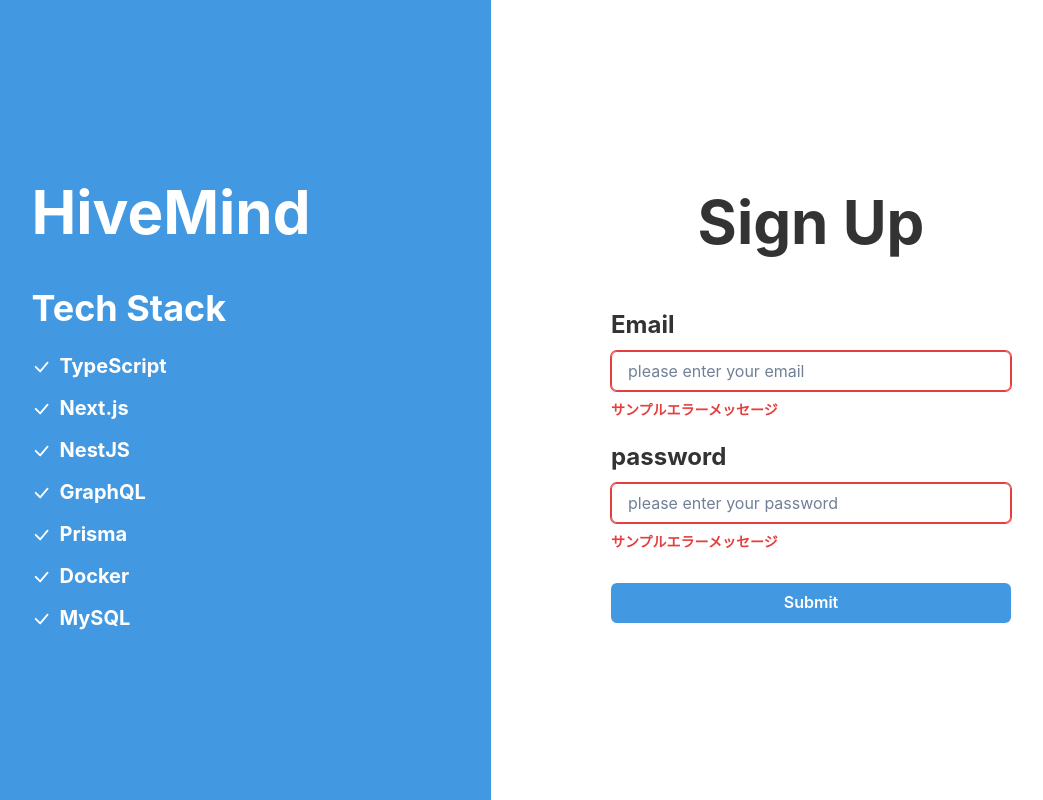
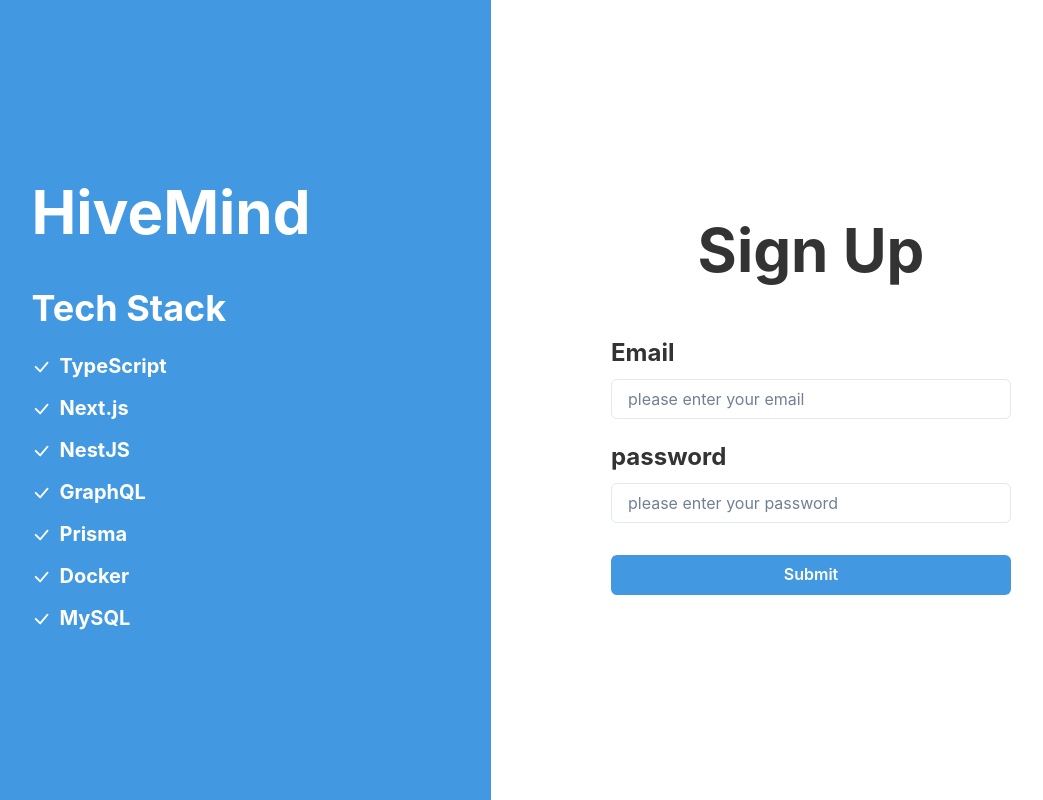
Before and after one commit to Naoya-abe/graphql-sns-front, a Next.js app: page /signup in a window 1280 px wide. Shown: the whole page, without its empty margins (149-1192 px from the left). Built offline with nearby package versions, Linux system fonts and the light colour scheme.

Commit message:
Added react-hook-form

```diff
--- a/src/pages/signup/index.tsx
+++ b/src/pages/signup/index.tsx
@@ -13,14 +13,23 @@ import {
   Text,
 } from '@chakra-ui/react';
 import { BsCheckLg } from 'react-icons/bs';
-import { useForm } from 'react-hook-form';
+import { SubmitHandler, useForm } from 'react-hook-form';
+import { yupResolver } from '@hookform/resolvers/yup';
+import { SignupFormData, signupFormValidateSchema } from '@/types/signup';
 
 const SignUp: NextPage = () => {
   const {
     formState: { errors, isSubmitting },
     handleSubmit,
     register,
-  } = useForm();
+  } = useForm<SignupFormData>({
+    resolver: yupResolver(signupFormValidateSchema),
+  });
+
+  const onSubmit: SubmitHandler<SignupFormData> = (data) => {
+    console.log(data);
+  };
+
   return (
     <Flex>
       <Center w="50vw" h="100vh" bgColor="blue.400" flexDirection="column">
@@ -81,43 +90,39 @@ const SignUp: NextPage = () => {
         <Text fontSize="6xl" as="b" color="blackAlpha.800" mb={10}>
           Sign Up
         </Text>
-        <form>
-          <FormControl isInvalid={true} mb={5}>
-            <FormLabel
-              htmlFor="email"
-              fontSize="2xl"
-              color="blackAlpha.800"
-              fontWeight="bold"
-            >
-              Email
+        <form onSubmit={handleSubmit(onSubmit)}>
+          <FormControl isInvalid={!!errors.email} mb={5}>
+            <FormLabel htmlFor="email">
+              <Text fontSize="2xl" color="blackAlpha.800" as="b">
+                Email
+              </Text>
             </FormLabel>
             <Input
               id="email"
               placeholder="please enter your email"
               type="email"
               w="400px"
+              {...register('email')}
             />
             <FormErrorMessage fontWeight="bold">
-              サンプルエラーメッセージ
+              {errors.email && errors.email.message}
             </FormErrorMessage>
           </FormControl>
-          <FormControl isInvalid={true} mb={8}>
-            <FormLabel
-              htmlFor="password"
-              fontSize="2xl"
-              color="blackAlpha.800"
-              fontWeight="bold"
-            >
-              password
+          <FormControl isInvalid={!!errors.password} mb={8}>
+            <FormLabel htmlFor="password">
+              <Text fontSize="2xl" color="blackAlpha.800" as="b">
+                password
+              </Text>
             </FormLabel>
             <Input
               id="password"
               placeholder="please enter your password"
               type="password"
               w="400px"
+              {...register('password')}
             />
             <FormErrorMessage fontWeight="bold">
-              サンプルエラーメッセージ
+              {errors.password && errors.password.message}
             </FormErrorMessage>
           </FormControl>
           <Button
```
